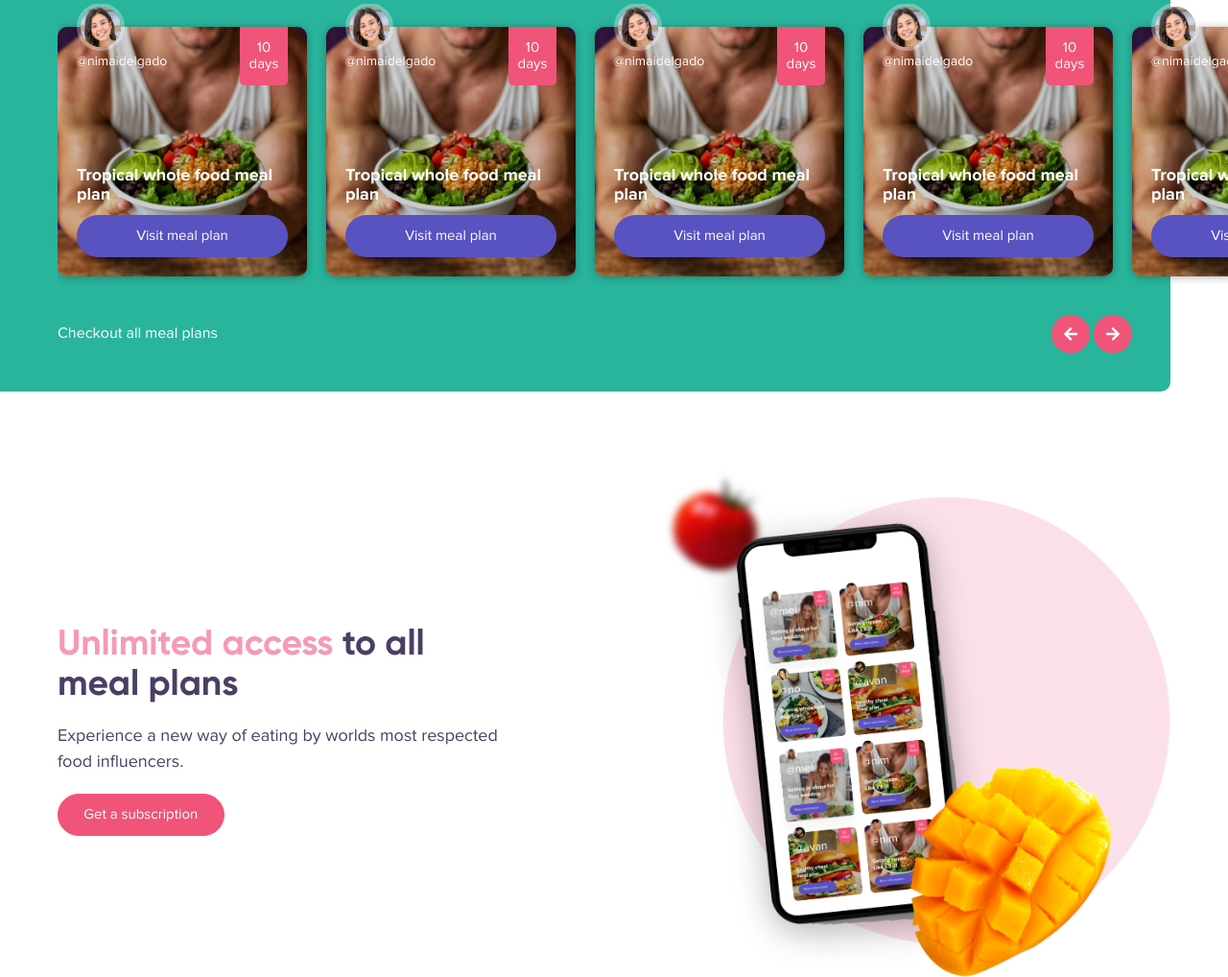
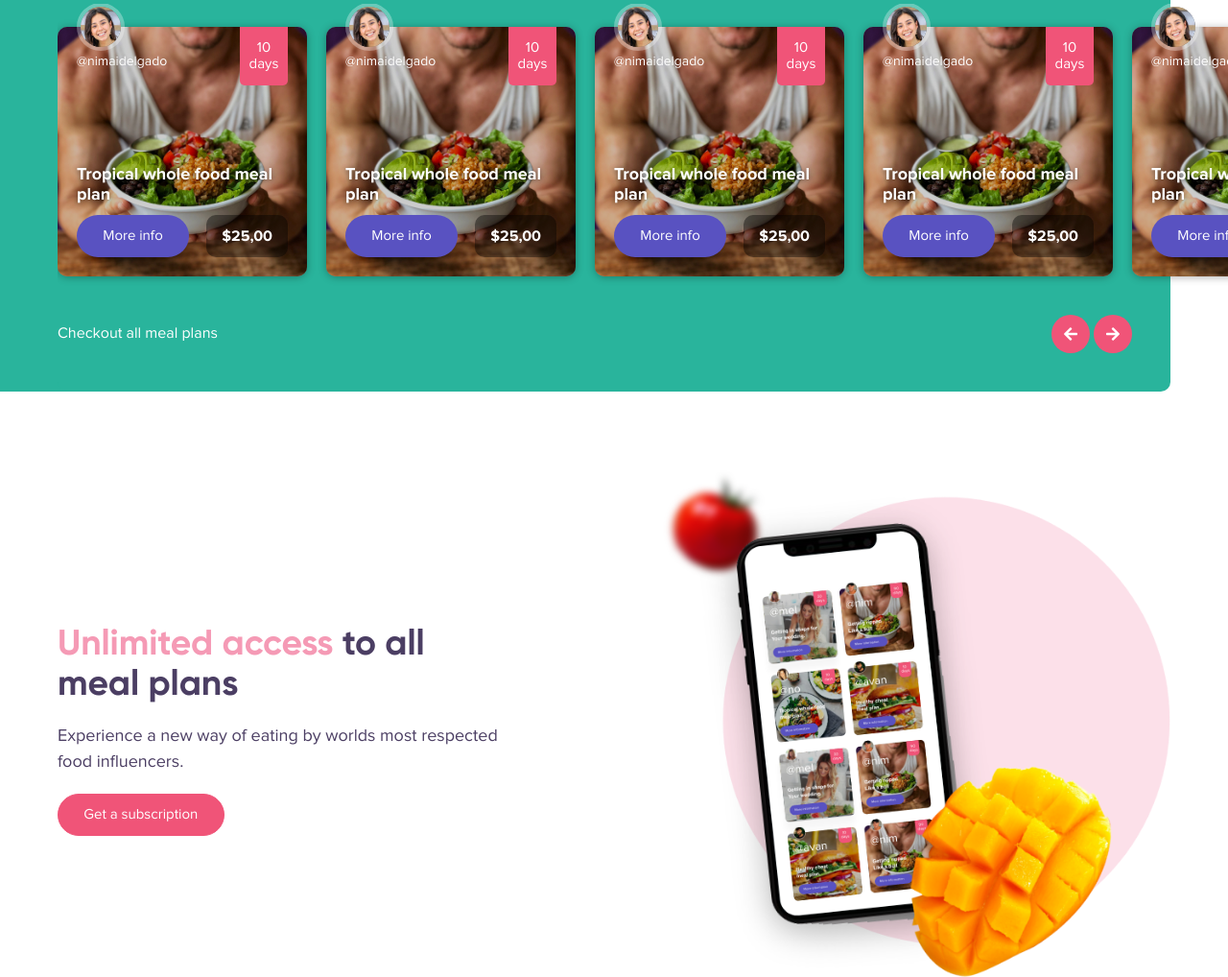
Before and after one commit to foodimus/foodimus-frontend, a plain HTML site: page index.html in a window 1280 px wide. Shown: the part 1542-2560 px from the top of the page at 96% size. Drawn offline with Linux system fonts and the light colour scheme.

Commit message:
Add price to mealplan component

```diff
--- a/assets/css/main.css
+++ b/assets/css/main.css
@@ -1569,6 +1569,7 @@ p {
 
 .c-mealplan__title {
    display: block;
+   text-shadow: 0 1px 5px rgba(0,0,0,0.5);
 }
 
 .c-mealplan__cover {
@@ -1598,6 +1599,20 @@ p {
 
 .c-mealplan:hover .c-mealplan__cover-image {
    transform: scale(1.1);
+}
+
+.c-mealplan__price {
+   margin-left: 0.625em;
+   padding: 0.8125em 1em;
+   display: flex;
+   justify-content: center;
+   align-items: center;
+   -moz-border-radius: 10px;
+   -webkit-border-radius: 10px;
+   border-radius: 10px;
+   background-color: rgba(0,0,0,0.4);
+   font-weight: bold;
+   color: #fff;
 }
 
 /* RIBBON */
--- a/views/mealplan.html
+++ b/views/mealplan.html
@@ -19,7 +19,10 @@
 
       <footer class="c-mealplan__footer">
          <a href="/meal-plan-overview.html" class="c-mealplan__title t4 u-text--white u-link u-text--bold u-small-space-below">Tropical whole food meal plan</a>
-         <a href="/meal-plan-overview.html" class="c-mealplan__button o-btn o-btn--secondary o-btn--small d-block">Visit meal plan</a>
+         <div class="d-flex justify-content-between align-items-center">
+            <a href="/meal-plan-overview.html" class="c-mealplan__button o-btn o-btn--secondary o-btn--small d-block">More info</a>
+            <span class="c-mealplan__price">$25,00</span>
+         </div>
       </footer>
 
    </div>
```
